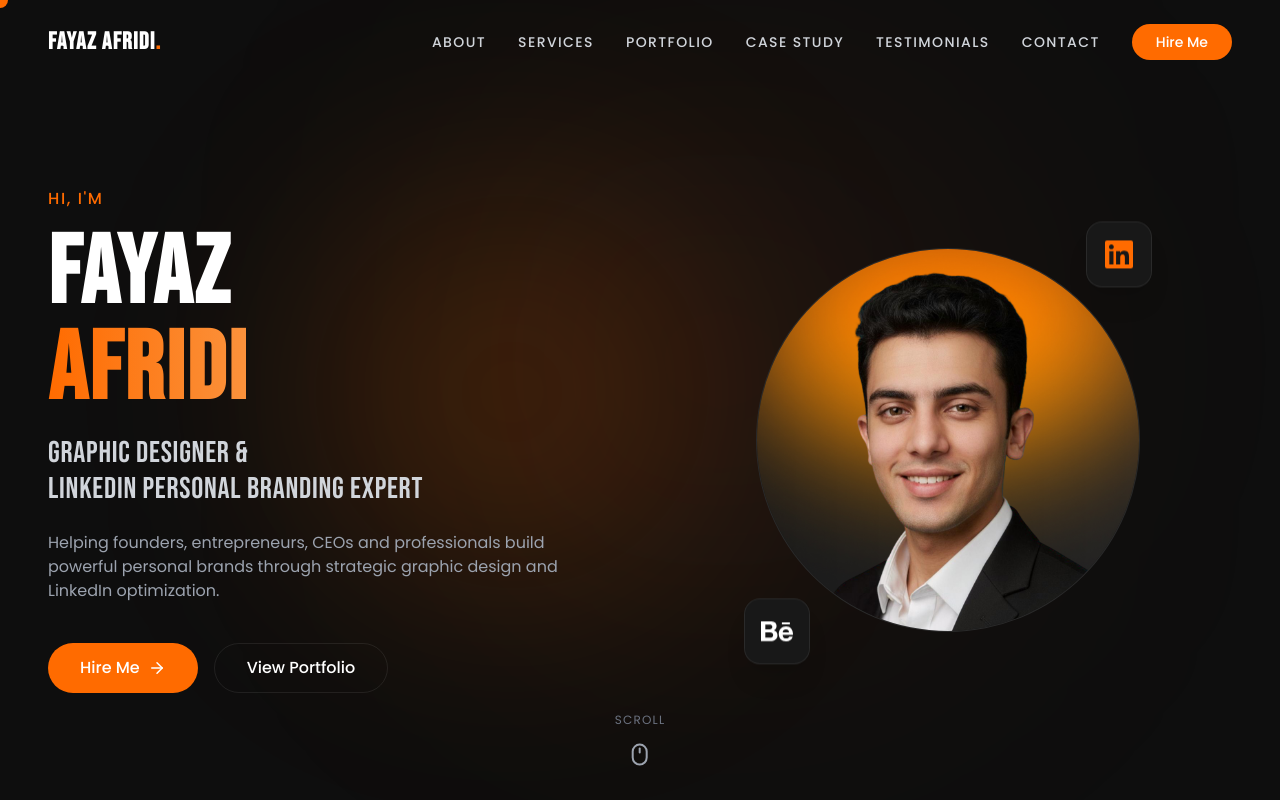
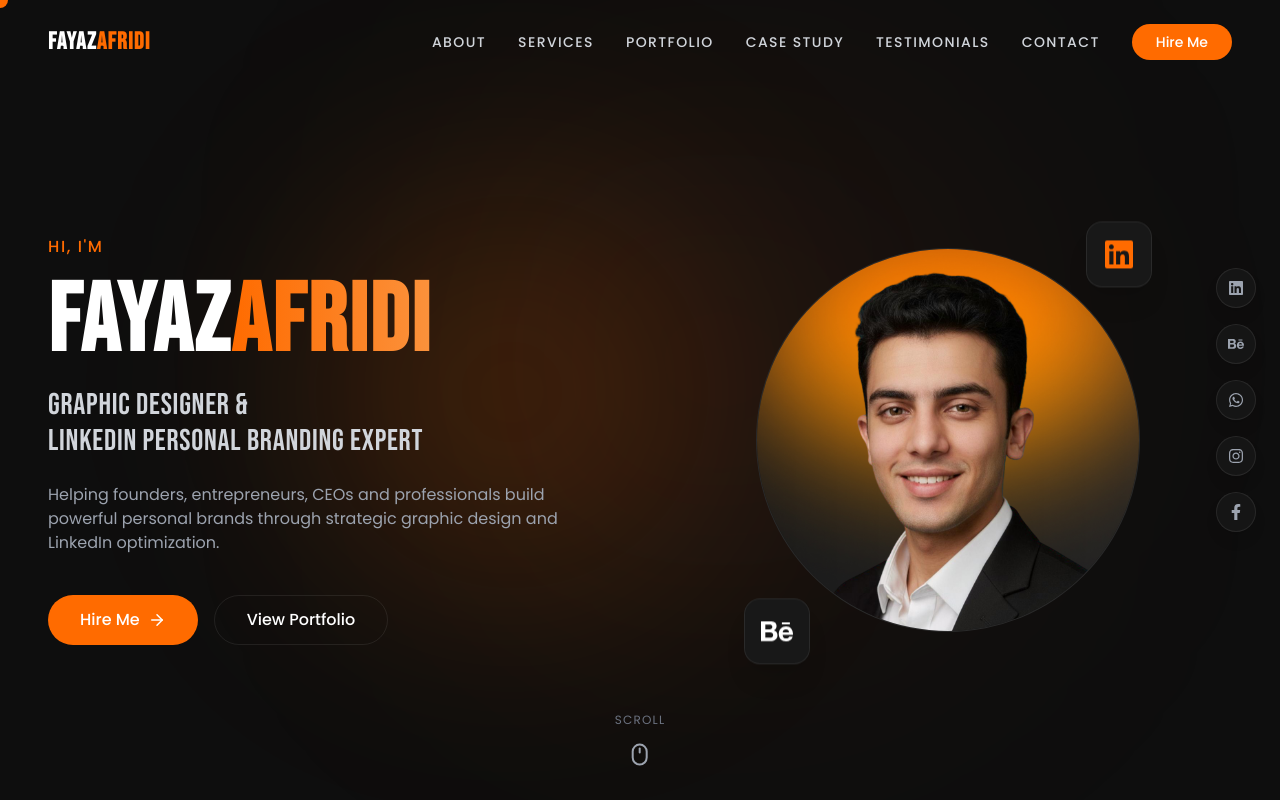
Before and after one commit to isamadafridi/fayaz-portfolio, a React (Vite) app: page / in a window 1280 px wide. Shown: the top 800 px of the page. Built offline with nearby package versions, Linux system fonts and the light colour scheme.

Commit message:
add social media

```diff
--- a/src/components/layout/Footer.tsx
+++ b/src/components/layout/Footer.tsx
@@ -1,6 +1,6 @@
 import React from 'react';
 import { ArrowUp } from 'lucide-react';
-import { FaLinkedinIn, FaBehance, FaWhatsapp } from 'react-icons/fa';
+import { FaLinkedinIn, FaBehance, FaWhatsapp, FaInstagram, FaFacebookF } from 'react-icons/fa';
 
 const Footer = () => {
   const scrollToTop = () => {
@@ -19,7 +19,7 @@ const Footer = () => {
           {/* Brand Info */}
           <div className="lg:col-span-2">
             <a href="#" className="text-3xl font-heading tracking-wider font-bold text-white mb-6 inline-block">
-              FAYAZ<span className="text-primary">.</span>
+              FAYAZ<span className="text-primary">AFRIDI</span>
             </a>
             <p className="text-gray-400 max-w-sm mb-8 leading-relaxed">
               Elevating personal brands for founders, CEOs, and industry leaders through strategic design and LinkedIn optimization.
@@ -29,6 +29,8 @@ const Footer = () => {
                 { icon: FaLinkedinIn, link: 'https://www.linkedin.com/in/fayaz-afridi-80ba02224' },
                 { icon: FaBehance, link: 'https://www.behance.net/fayazafridi' },
                 { icon: FaWhatsapp, link: 'https://wa.me/923129979558' },
+                { icon: FaInstagram, link: 'https://www.instagram.com/fayaz_afridii' },
+                { icon: FaFacebookF, link: 'https://www.facebook.com/fayaz_afridii' },
               ].map((social, i) => {
                 const Icon = social.icon;
                 return (
--- a/src/components/layout/Navbar.tsx
+++ b/src/components/layout/Navbar.tsx
@@ -34,7 +34,7 @@ const Navbar = () => {
       >
         <div className="container mx-auto px-6 md:px-12 flex justify-between items-center">
           <a href="#" className="text-2xl font-heading tracking-wider font-bold text-white z-50">
-            FAYAZ AFRIDI<span className="text-primary">.</span>
+            FAYAZ<span className="text-primary">AFRIDI</span>
           </a>
 
           {/* Desktop Nav */}
--- a/src/components/sections/Contact.tsx
+++ b/src/components/sections/Contact.tsx
@@ -1,7 +1,7 @@
 import React, { useRef, useState } from 'react';
 import { motion } from 'framer-motion';
 import { Mail, Phone, MapPin, Send, Loader2 } from 'lucide-react';
-import { FaLinkedinIn, FaBehance, FaWhatsapp } from 'react-icons/fa';
+import { FaLinkedinIn, FaBehance, FaWhatsapp, FaInstagram, FaFacebookF } from 'react-icons/fa';
 
 const Contact = () => {
   const form = useRef<HTMLFormElement>(null);
@@ -107,6 +107,8 @@ const Contact = () => {
                   { icon: FaLinkedinIn, link: 'https://www.linkedin.com/in/fayaz-afridi-80ba02224' },
                   { icon: FaBehance, link: 'https://www.behance.net/fayazafridi' },
                   { icon: FaWhatsapp, link: 'https://wa.me/923129979558' },
+                  { icon: FaInstagram, link: 'https://www.instagram.com/fayaz_afridii' },
+                  { icon: FaFacebookF, link: 'https://www.facebook.com/fayaz_afridii' },
                 ].map((social, i) => {
                   const Icon = social.icon;
                   return (
--- a/src/components/sections/Hero.tsx
+++ b/src/components/sections/Hero.tsx
@@ -1,8 +1,7 @@
 import React from 'react';
 import { motion, useScroll, useTransform } from 'framer-motion';
 import { Mail, ArrowRight, Mouse } from 'lucide-react';
-import { FaLinkedin } from 'react-icons/fa';
-import { FaBehance } from 'react-icons/fa';
+import { FaLinkedin, FaBehance, FaWhatsapp, FaInstagram, FaFacebookF } from 'react-icons/fa';
 import heroImage from '../../assets/hero.jpeg';
 
 const Hero = () => {
@@ -38,7 +37,7 @@ const Hero = () => {
               Hi, I'm
             </motion.p>
             <h1 className="text-6xl md:text-8xl font-heading font-bold leading-[0.9] mb-4">
-              Fayaz <br />
+              Fayaz
               <span className="text-transparent bg-clip-text bg-gradient-to-r from-primary to-orange-400">Afridi</span>
             </h1>
             <h2 className="text-xl md:text-3xl text-gray-300 font-medium mb-6">
@@ -71,7 +70,7 @@ const Hero = () => {
             >
               {/* Profile Image */}
               <div className="w-full h-full flex items-center justify-center overflow-hidden bg-card">
-                 <img src={heroImage} alt="Fayaz Afridi" className="w-full h-full object-cover object-center" />
+                <img src={heroImage} alt="Fayaz Afridi" className="w-full h-full object-cover object-center" />
               </div>
             </motion.div>
 
@@ -108,6 +107,32 @@ const Hero = () => {
           <Mouse size={24} className="text-gray-400" />
         </motion.div>
       </motion.div>
+      {/* Vertical Social Links */}
+      <div className="absolute right-6 top-1/2 -translate-y-1/2 hidden md:flex flex-col gap-4 z-50">
+        {[
+          { icon: FaLinkedin, link: 'https://www.linkedin.com/in/fayaz-afridi-80ba02224' },
+          { icon: FaBehance, link: 'https://www.behance.net/fayazafridi' },
+          { icon: FaWhatsapp, link: 'https://wa.me/923129979558' },
+          { icon: FaInstagram, link: 'https://www.instagram.com/fayaz_afridii' },
+          { icon: FaFacebookF, link: 'https://www.facebook.com/fayaz_afridii' },
+        ].map((social, i) => {
+          const Icon = social.icon;
+          return (
+            <motion.a
+              key={i}
+              href={social.link}
+              target="_blank"
+              rel="noreferrer"
+              initial={{ opacity: 0, x: 20 }}
+              animate={{ opacity: 1, x: 0 }}
+              transition={{ delay: 0.8 + (i * 0.1) }}
+              className="w-10 h-10 bg-card/80 border border-border rounded-full flex items-center justify-center hover:bg-primary hover:-translate-x-1 transition-all duration-300 text-gray-400 hover:text-white backdrop-blur-sm shadow-lg"
+            >
+              <Icon className="w-4 h-4" />
+            </motion.a>
+          );
+        })}
+      </div>
     </section>
   );
 };
```
